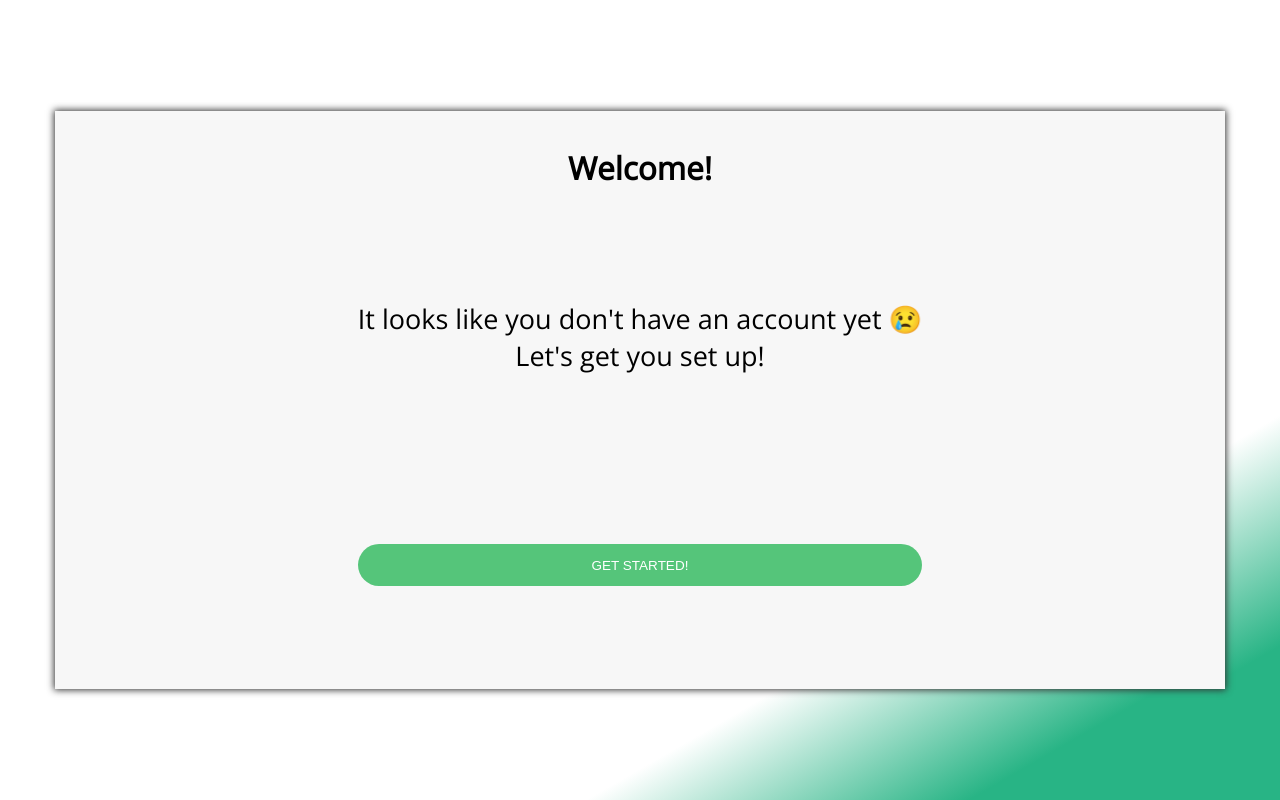
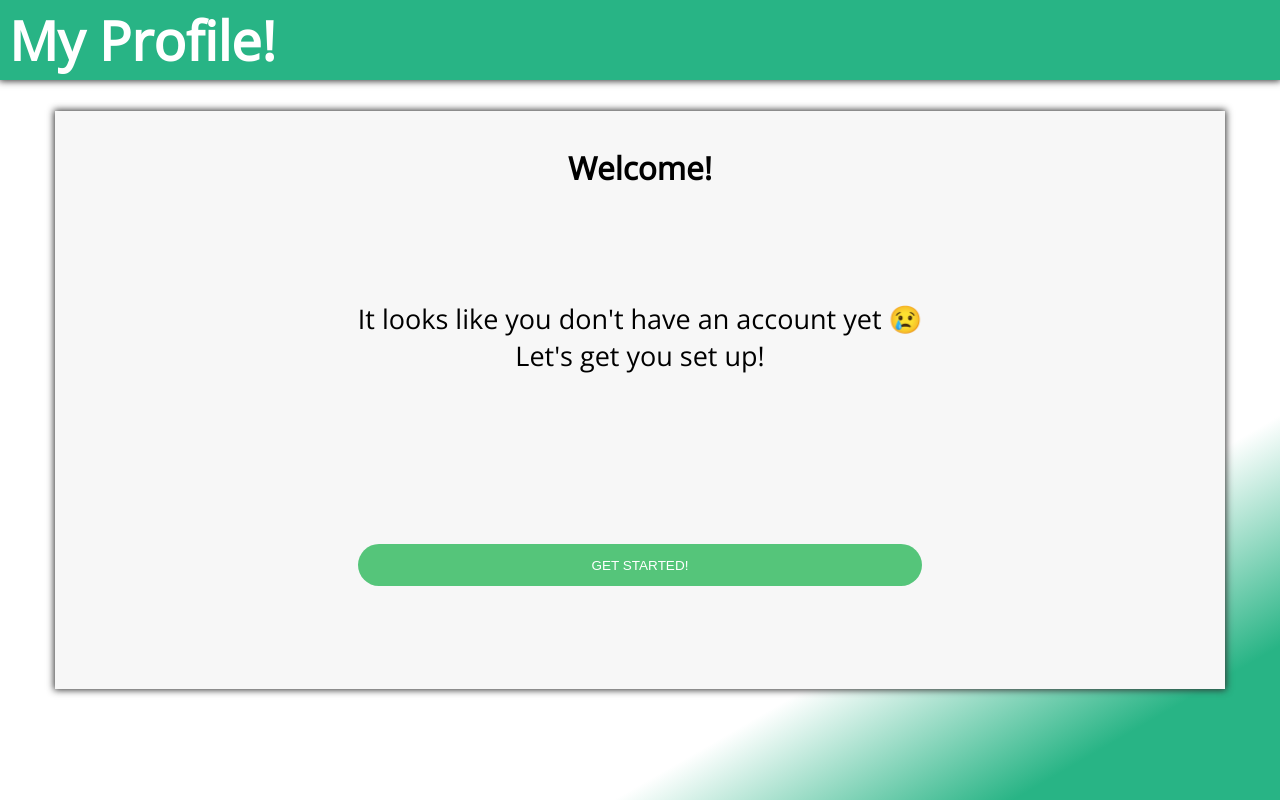
Before and after one commit to makeupsomething/virtusize-test, a Vue app: page / in a window 1280 px wide. Built offline with nearby package versions, Linux system fonts and the light colour scheme.

Commit message:
Add header

```diff
--- a/src/App.vue
+++ b/src/App.vue
@@ -1,7 +1,12 @@
 <template>
-    <main>
-        <router-view />
-    </main>
+    <div>
+        <div class="header">
+            <h1>My Profile!</h1>
+        </div>
+        <main>
+            <router-view />
+        </main>
+    </div>
 </template>
 
 <script>
--- a/src/assets/styles/css/main.css
+++ b/src/assets/styles/css/main.css
@@ -7,7 +7,9 @@ body {
   align-items: center;
   justify-content: center;
   height: 100vh;
+  width: 100vw;
   background-image: linear-gradient(150deg, #fff 75%, #28b485 90%);
+  overflow: hidden;
   font-size: 62.5%; }
   @media only screen and (min-width: 75em) {
     html,
@@ -177,3 +179,22 @@ meter[value="3"]::-webkit-meter-optimum-value {
 
 meter[value="4"]::-webkit-meter-optimum-value {
   background: #55c57a; }
+
+.header {
+  position: absolute;
+  display: flex;
+  align-items: center;
+  justify-content: space-between;
+  box-sizing: border-box;
+  top: 0;
+  left: 0;
+  width: 100%;
+  height: 10%;
+  padding: 1rem;
+  background-color: #28b485;
+  color: white;
+  font-size: 3rem;
+  box-shadow: 0px 0px 7px 1px #333; }
+  @media only screen and (max-width: 37.5em) {
+    .header {
+      justify-content: center; } }
--- /dev/null
+++ b/src/assets/styles/sass/components/_header.scss
@@ -0,0 +1,20 @@
+.header {
+    position: absolute;
+    display: flex;
+    align-items: center;
+    justify-content: space-between;
+    box-sizing: border-box;
+    top: 0;
+    left: 0;
+    width: 100%;
+    height: 10%;
+    padding: 1rem;
+    background-color: $color-primary-dark;
+    color: white;
+    font-size: 3rem;
+    box-shadow: 0px 0px 7px 1px $color-grey-dark-3;
+
+    @include respond(phone) {
+        justify-content: center;
+    }
+  }
--- a/src/assets/styles/sass/main.scss
+++ b/src/assets/styles/sass/main.scss
@@ -5,3 +5,4 @@
 @import "components/card";
 @import "components/button";
 @import "components/form";
+@import "components/header";
--- a/src/assets/styles/sass/reset/_base.scss
+++ b/src/assets/styles/sass/reset/_base.scss
@@ -8,7 +8,9 @@ body {
     align-items: center;
     justify-content: center;
     height: 100vh;
+    width: 100vw;
     background-image: linear-gradient(150deg, $color-white 75%, $color-primary-dark 90%);
+    overflow: hidden;
 
     // This defines what 1rem is
     font-size: 62.5%; //1 rem = 10px; 10px/16px = 62.5%
```
